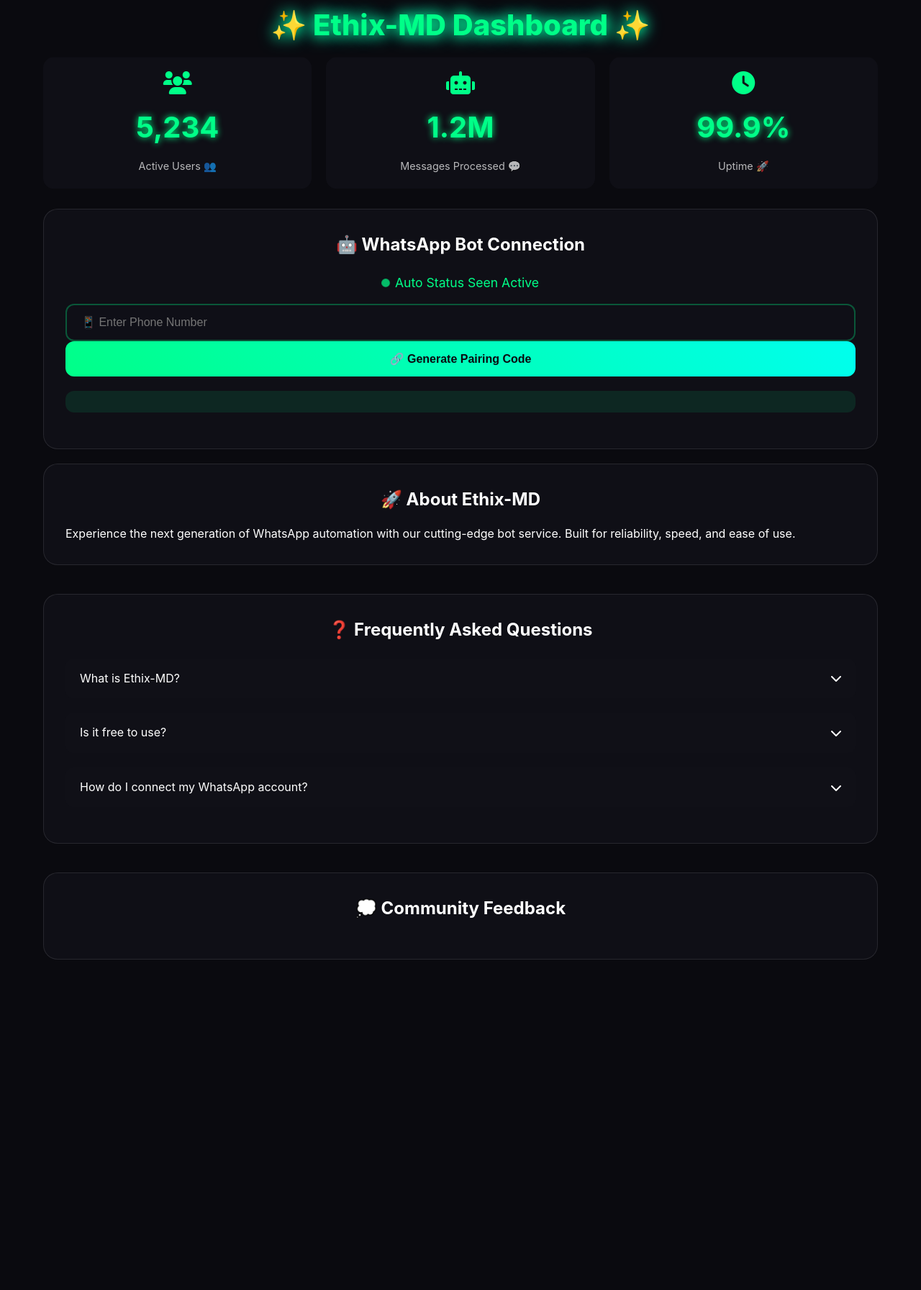
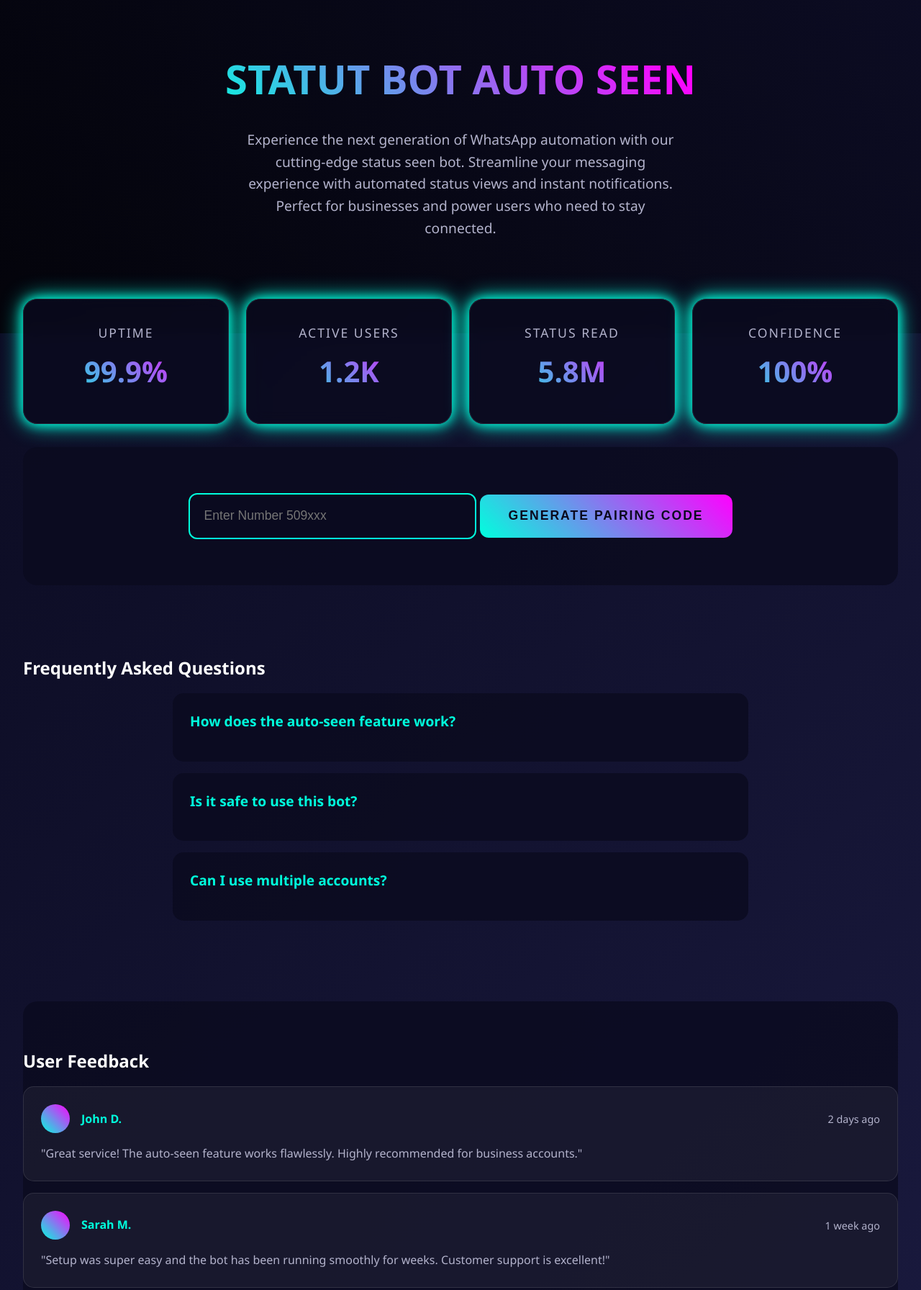
Before and after one commit to botpou/original, a website: page public/index.html in a window 1280 px wide. Shown: the part 17-1809 px from the top of the page at 72% size. Before the commit the page ends 1410 px from the top, so only its background shows below. Drawn offline with Linux system fonts and the light colour scheme.

Commit message:
Add files via upload

```diff
--- a/public/index.html
+++ b/public/index.html
@@ -2,423 +2,442 @@
 <html lang="en">
 <head>
     <meta charset="UTF-8">
-    <meta name="viewport" content="width=device-width, initial-scale=1.0, maximum-scale=1.0, user-scalable=no">
-    <title>Ethix-MD | Dashboard</title>
-    <link rel="stylesheet" href="https://cdnjs.cloudflare.com/ajax/libs/font-awesome/6.0.0/css/all.min.css">
+    <meta name="viewport" content="width=device-width, initial-scale=1.0">
+    <title>STATUT BOT AUTO SEEN | Professional Dashboard</title>
     <style>
         :root {
-            --primary-neon: #00ff88;
-            --secondary-neon: #00ffee;
-            --accent-neon: #ff00ff;
-            --bg-dark: #0a0a0f;
-            --card-bg: rgba(16, 16, 24, 0.95);
-            --text-light: #ffffff;
-            --text-dim: rgba(255, 255, 255, 0.7);
-            --glow-intensity: 15px;
+            --neon-primary: #00ffdd;
+            --neon-secondary: #ff00ff;
+            --neon-accent: #8a2be2;
+            --bg-dark: #0a0a1f;
+            --glass-bg: rgba(10, 10, 31, 0.8);
+            --text-primary: #ffffff;
+            --text-secondary: #b3b3cc;
+        }
+
+        @keyframes neonPulse {
+            0% { box-shadow: 0 0 10px var(--neon-primary), 0 0 20px var(--neon-primary); }
+            50% { box-shadow: 0 0 15px var(--neon-primary), 0 0 30px var(--neon-primary); }
+            100% { box-shadow: 0 0 10px var(--neon-primary), 0 0 20px var(--neon-primary); }
+        }
+
+        @keyframes gradientFlow {
+            0% { background-position: 0% 50%; }
+            50% { background-position: 100% 50%; }
+            100% { background-position: 0% 50%; }
+        }
+
+        @keyframes floatAnimation {
+            0% { transform: translateY(0); }
+            50% { transform: translateY(-10px); }
+            100% { transform: translateY(0); }
         }
 
         * {
             margin: 0;
             padding: 0;
             box-sizing: border-box;
-            -webkit-tap-highlight-color: transparent;
         }
 
         body {
-            font-family: -apple-system, BlinkMacSystemFont, 'Segoe UI', Roboto, sans-serif;
-            background: var(--bg-dark);
-            color: var(--text-light);
+            font-family: 'Segoe UI', system-ui, sans-serif;
+            background: linear-gradient(135deg, var(--bg-dark), #1a1a3f);
+            color: var(--text-primary);
             min-height: 100vh;
-            display: flex;
-            flex-direction: column;
             line-height: 1.6;
         }
 
-        .container {
-            flex: 1;
-            padding: 20px;
-            max-width: 1200px;
-            margin: 0 auto;
-            width: 100%;
+        .hero-section {
+            min-height: 60vh;
+            display: flex;
+            flex-direction: column;
+            justify-content: center;
+            align-items: center;
+            text-align: center;
+            padding: 4rem 2rem;
+            background: linear-gradient(45deg, rgba(0,0,0,0.7), rgba(10,10,31,0.7)),
+                        url('/api/placeholder/1920/1080');
+            background-size: cover;
+            background-position: center;
+            position: relative;
+            overflow: hidden;
         }
 
-        .dashboard-grid {
+        .hero-content {
+            max-width: 800px;
+            animation: floatAnimation 3s ease-in-out infinite;
+        }
+
+        h1 {
+            font-size: 3.5rem;
+            margin-bottom: 1.5rem;
+            background: linear-gradient(45deg, var(--neon-primary), var(--neon-secondary), var(--neon-accent));
+            -webkit-background-clip: text;
+            background-clip: text;
+            color: transparent;
+            background-size: 200% 200%;
+            animation: gradientFlow 5s ease infinite;
+        }
+
+        .description {
+            font-size: 1.2rem;
+            color: var(--text-secondary);
+            margin-bottom: 2rem;
+            max-width: 600px;
+            margin: 0 auto 2rem;
+        }
+
+        .container {
+            max-width: 1400px;
+            margin: 0 auto;
+            padding: 2rem;
+        }
+
+        .stats-grid {
             display: grid;
-            grid-template-columns: repeat(auto-fit, minmax(280px, 1fr));
-            gap: 20px;
-            margin: 20px 0;
+            grid-template-columns: repeat(auto-fit, minmax(250px, 1fr));
+            gap: 1.5rem;
+            margin: -5rem auto 2rem;
+            position: relative;
+            z-index: 10;
         }
 
         .stat-card {
-            background: var(--card-bg);
-            border-radius: 15px;
-            padding: 20px;
+            background: var(--glass-bg);
+            backdrop-filter: blur(10px);
+            border-radius: 20px;
+            padding: 2rem;
             text-align: center;
-            border: 1px solid rgba(var(--primary-neon), 0.1);
-            transition: all 0.3s ease;
-            animation: floatAnimation 3s infinite ease-in-out;
+            border: 1px solid rgba(255, 255, 255, 0.1);
+            transition: transform 0.3s ease, box-shadow 0.3s ease;
+            animation: neonPulse 2s infinite;
         }
 
         .stat-card:hover {
-            transform: translateY(-5px);
-            box-shadow: 0 0 var(--glow-intensity) var(--primary-neon);
+            transform: translateY(-10px);
         }
 
-        .stat-number {
-            font-size: 2.5em;
-            font-weight: 700;
-            color: var(--primary-neon);
-            text-shadow: 0 0 10px var(--primary-neon);
-            margin: 10px 0;
+        .stat-value {
+            font-size: 2.5rem;
+            font-weight: bold;
+            background: linear-gradient(45deg, var(--neon-primary), var(--neon-secondary));
+            -webkit-background-clip: text;
+            background-clip: text;
+            color: transparent;
+            margin: 0.5rem 0;
         }
 
         .stat-label {
-            color: var(--text-dim);
-            font-size: 0.9em;
+            color: var(--text-secondary);
+            font-size: 1.1rem;
+            text-transform: uppercase;
+            letter-spacing: 2px;
         }
 
-        .glass-card {
-            background: var(--card-bg);
-            backdrop-filter: blur(10px);
+        .pairing-section {
+            background: var(--glass-bg);
             border-radius: 20px;
-            padding: 30px;
-            margin: 20px 0;
-            border: 1px solid rgba(255, 255, 255, 0.1);
-            transition: all 0.3s ease;
-        }
-
-        .glass-card:hover {
-            box-shadow: 0 0 var(--glow-intensity) var(--secondary-neon);
-        }
-
-        h1 {
-            font-size: 2.5em;
-            font-weight: 800;
+            padding: 3rem;
+            margin: 2rem 0;
             text-align: center;
-            margin-bottom: 20px;
-            color: var(--primary-neon);
-            text-shadow: 0 0 15px var(--primary-neon);
-            animation: glowAnimation 2s infinite alternate;
-        }
-
-        .status {
-            text-align: center;
-            color: var(--primary-neon);
-            font-size: 1.1em;
-            margin: 15px 0;
-            display: flex;
-            align-items: center;
-            justify-content: center;
-            gap: 8px;
-        }
-
-        .status-dot {
-            width: 10px;
-            height: 10px;
-            background: var(--primary-neon);
-            border-radius: 50%;
-            animation: pulseDot 1.5s infinite;
         }
 
         input[type="text"] {
             width: 100%;
-            padding: 15px 20px;
-            border: 2px solid rgba(0, 255, 136, 0.3);
+            max-width: 400px;
+            padding: 1.2rem;
+            border: 2px solid var(--neon-primary);
             border-radius: 12px;
-            background: rgba(16, 16, 24, 0.8);
-            color: var(--text-light);
-            font-size: 1em;
+            background: rgba(10, 10, 31, 0.6);
+            color: var(--text-primary);
+            font-size: 1.1rem;
+            margin: 1rem 0;
             transition: all 0.3s ease;
         }
 
         input[type="text"]:focus {
-            border-color: var(--primary-neon);
-            box-shadow: 0 0 15px rgba(0, 255, 136, 0.2);
             outline: none;
+            border-color: var(--neon-secondary);
+            box-shadow: 0 0 20px rgba(0, 255, 221, 0.3);
         }
 
         button {
-            width: 100%;
-            padding: 15px;
+            background: linear-gradient(45deg, var(--neon-primary), var(--neon-secondary));
             border: none;
+            padding: 1.2rem 2.5rem;
             border-radius: 12px;
-            font-size: 1em;
-            font-weight: 600;
+            color: var(--bg-dark);
+            font-size: 1.1rem;
+            font-weight: bold;
             cursor: pointer;
-            background: linear-gradient(45deg, var(--primary-neon), var(--secondary-neon));
-            color: var(--bg-dark);
+            transition: all 0.3s ease;
+            text-transform: uppercase;
+            letter-spacing: 2px;
+            margin: 1rem 0;
+        }
+
+        button:hover {
+            transform: scale(1.05);
+            box-shadow: 0 0 30px rgba(0, 255, 221, 0.4);
+        }
+
+        .faq-section {
+            padding: 4rem 0;
+        }
+
+        .faq-container {
+            max-width: 800px;
+            margin: 0 auto;
+        }
+
+        .faq-item {
+            background: var(--glass-bg);
+            border-radius: 15px;
+            margin: 1rem 0;
+            padding: 1.5rem;
+            cursor: pointer;
             transition: all 0.3s ease;
         }
 
-        button:hover {
-            box-shadow: 0 0 20px var(--primary-neon);
-            transform: translateY(-2px);
-        }
-
-        .social-icons {
-            display: flex;
-            justify-content: center;
-            gap: 15px;
-            margin: 30px 0;
-            flex-wrap: wrap;
-        }
-
-        .social-icon {
-            display: flex;
-            align-items: center;
-            padding: 12px 24px;
-            border-radius: 10px;
-            text-decoration: none;
-            color: var(--text-light);
-            font-size: 0.9em;
-            transition: all 0.3s ease;
-            gap: 8px;
-            background: var(--card-bg);
-        }
-
-        .github:hover { background: #333; }
-        .whatsapp:hover { background: #25D366; }
-        .instagram:hover {
-            background: linear-gradient(45deg, #405DE6, #5851DB, #833AB4, #C13584, #E1306C, #FD1D1D);
-        }
-        .coffee:hover { background: #FF813F; }
-
-        .social-icon:hover {
-            transform: translateY(-3px);
-            box-shadow: 0 0 15px rgba(255, 255, 255, 0.2);
-        }
-
-        .faq-section {
-            margin: 40px 0;
-        }
-
-        .faq-item {
-            margin-bottom: 20px;
+        .faq-item:hover {
+            transform: translateX(10px);
+            box-shadow: 0 0 20px rgba(0, 255, 221, 0.2);
         }
 
         .faq-question {
-            background: var(--card-bg);
-            padding: 15px 20px;
-            border-radius: 10px;
-            cursor: pointer;
-            display: flex;
-            justify-content: space-between;
-            align-items: center;
-            transition: all 0.3s ease;
-        }
-
-        .faq-question:hover {
-            box-shadow: 0 0 10px var(--secondary-neon);
+            font-size: 1.2rem;
+            font-weight: bold;
+            color: var(--neon-primary);
+            margin-bottom: 1rem;
         }
 
         .faq-answer {
-            padding: 15px 20px;
+            color: var(--text-secondary);
             display: none;
-            color: var(--text-dim);
-            background: rgba(16, 16, 24, 0.5);
-            border-radius: 0 0 10px 10px;
-            margin-top: 2px;
+            padding-top: 1rem;
+            border-top: 1px solid rgba(255, 255, 255, 0.1);
+        }
+
+        .faq-item.active .faq-answer {
+            display: block;
         }
 
         .comments-section {
-            margin: 40px 0;
+            padding: 4rem 0;
+            background: var(--glass-bg);
+            border-radius: 20px;
+            margin: 2rem 0;
         }
 
-        .comment-form textarea {
-            width: 100%;
-            padding: 15px;
-            border: 2px solid rgba(0, 255, 136, 0.3);
-            border-radius: 12px;
-            background: rgba(16, 16, 24, 0.8);
-            color: var(--text-light);
-            margin-bottom: 15px;
-            resize: vertical;
-            min-height: 100px;
+        .comment-card {
+            background: rgba(255, 255, 255, 0.05);
+            border-radius: 15px;
+            padding: 1.5rem;
+            margin: 1rem 0;
+            border: 1px solid rgba(255, 255, 255, 0.1);
         }
 
-        .comment-form textarea:focus {
-            border-color: var(--primary-neon);
-            box-shadow: 0 0 15px rgba(0, 255, 136, 0.2);
-            outline: none;
+        .comment-header {
+            display: flex;
+            align-items: center;
+            margin-bottom: 1rem;
         }
 
-        .comment-list {
-            margin-top: 20px;
+        .comment-avatar {
+            width: 40px;
+            height: 40px;
+            border-radius: 50%;
+            background: linear-gradient(45deg, var(--neon-primary), var(--neon-secondary));
+            margin-right: 1rem;
         }
 
-        .comment {
-            background: var(--card-bg);
-            padding: 15px;
-            border-radius: 10px;
-            margin-bottom: 15px;
-            animation: fadeIn 0.5s ease-in;
+        .comment-author {
+            font-weight: bold;
+            color: var(--neon-primary);
         }
 
-        @keyframes fadeIn {
-            from { opacity: 0; transform: translateY(-10px); }
-            to { opacity: 1; transform: translateY(0); }
+        .comment-date {
+            color: var(--text-secondary);
+            font-size: 0.9rem;
+            margin-left: auto;
         }
 
-        @keyframes glowAnimation {
-            0% { text-shadow: 0 0 10px var(--primary-neon); }
-            100% { text-shadow: 0 0 20px var(--primary-neon), 0 0 30px var(--secondary-neon); }
+        .comment-content {
+            color: var(--text-secondary);
+            line-height: 1.6;
         }
 
-        @keyframes floatAnimation {
-            0%, 100% { transform: translateY(0); }
-            50% { transform: translateY(-10px); }
-        }
-
-        @keyframes pulseDot {
-            0% { transform: scale(1); opacity: 1; }
-            50% { transform: scale(1.2); opacity: 0.7; }
-            100% { transform: scale(1); opacity: 1; }
+        footer {
+            background: var(--glass-bg);
+            padding: 2rem;
+            text-align: center;
+            margin-top: 4rem;
+            border-top: 1px solid rgba(255, 255, 255, 0.1);
         }
 
         .toast {
             position: fixed;
-            bottom: 20px;
+            bottom: 2rem;
             left: 50%;
             transform: translateX(-50%);
-            background: rgba(0, 0, 0, 0.9);
-            color: var(--text-light);
-            padding: 12px 24px;
-            border-radius: 8px;
-            box-shadow: 0 4px 12px rgba(0, 0, 0, 0.15);
-            z-index: 1000;
+            background: linear-gradient(45deg, var(--neon-primary), var(--neon-secondary));
+            color: var(--bg-dark);
+            padding: 1rem 2rem;
+            border-radius: 12px;
             opacity: 0;
             transition: opacity 0.3s ease;
+            z-index: 1000;
+            font-weight: bold;
         }
 
         .toast.show {
             opacity: 1;
         }
 
-        #pairingCodeDisplay {
-            margin: 20px 0;
-            padding: 15px;
-            background: rgba(0, 255, 136, 0.1);
-            border-radius: 12px;
-            text-align: center;
-            font-family: monospace;
-            font-size: 1.2em;
-            word-break: break-all;
-        }
-
-        footer {
-            text-align: center;
-            padding: 20px;
-            background: rgba(0, 0, 0, 0.3);
-            margin-top: auto;
-        }
-
         @media (max-width: 768px) {
-            .container {
-                padding: 15px;
+            h1 {
+                font-size: 2.5rem;
             }
 
-            h1 {
-                font-size: 2em;
+            .container {
+                padding: 1rem;
             }
 
-            .dashboard-grid {
-                grid-template-columns: 1fr;
+            .stats-grid {
+                margin-top: -2rem;
             }
 
-            .social-icons {
-                flex-direction: column;
+            .stat-card {
+                padding: 1.5rem;
             }
 
-            .social-icon {
-                width: 100%;
-                justify-content: center;
+            .pairing-section {
+                padding: 2rem 1rem;
             }
-        }
 
-        @supports (-webkit-touch-callout: none) {
-            input[type="text"],
-            button,
-            textarea {
-                -webkit-appearance: none;
-                appearance: none;
+            .hero-section {
+                min-height: 50vh;
+                padding: 2rem 1rem;
             }
         }
     </style>
 </head>
 <body>
+    <section class="hero-section">
+        <div class="hero-content">
+            <h1>STATUT BOT AUTO SEEN</h1>
+            <p class="description">
+                Experience the next generation of WhatsApp automation with our cutting-edge status seen bot.
+                Streamline your messaging experience with automated status views and instant notifications.
+                Perfect for businesses and power users who need to stay connected.
+            </p>
+        </div>
+    </section>
+
     <div class="container">
-        <h1>✨ Ethix-MD Dashboard ✨</h1>
-
-        <div class="dashboard-grid">
+        <div class="stats-grid">
             <div class="stat-card">
-                <i class="fas fa-users fa-2x" style="color: var(--primary-neon)"></i>
-                <div class="stat-number">5,234</div>
-                <div class="stat-label">Active Users 👥</div>
+                <div class="stat-label">Uptime</div>
+                <div class="stat-value">99.9%</div>
             </div>
             <div class="stat-card">
-                <i class="fas fa-robot fa-2x" style="color: var(--primary-neon)"></i>
-                <div class="stat-number">1.2M</div>
-                <div class="stat-label">Messages Processed 💬</div>
+                <div class="stat-label">Active Users</div>
+                <div class="stat-value">1.2K</div>
             </div>
             <div class="stat-card">
-                <i class="fas fa-clock fa-2x" style="color: var(--primary-neon)"></i>
-                <div class="stat-number">99.9%</div>
-                <div class="stat-label">Uptime 🚀</div>
+                <div class="stat-label">Status Read</div>
+                <div class="stat-value">5.8M</div>
+            </div>
+            <div class="stat-card">
+                <div class="stat-label">Confidence</div>
+                <div class="stat-value">100%</div>
             </div>
         </div>
 
-        <div class="glass-card">
-            <h2 style="text-align: center; margin-bottom: 20px;">🤖 WhatsApp Bot Connection</h2>
-            <div class="status">
-                <div class="status-dot"></div>
-                Auto Status Seen Active
-            </div>
-
+        <div class="pairing-section">
             <form id="pairingForm">
-                <div class="input-group">
-                    <input type="text" id="phoneNumber" name="phoneNumber" placeholder="📱 Enter Phone Number" required />
-                </div>
-                <button type="submit">🔗 Generate Pairing Code</button>
+                <input type="text" id="phoneNumber" name="phoneNumber" placeholder="Enter Number 509xxx" required />
+                <button type="submit">Generate Pairing Code</button>
             </form>
-
             <div id="pairingCodeDisplay"></div>
-            <button id="copyButton" style="display:none;">
-                <i class="fas fa-copy"></i> Copy Code
-            </button>
+            <button id="copyButton" style="display:none;">Copy Code</button>
         </div>
 
-        <div class="glass-card">
-            <h2 style="text-align: center; margin-bottom: 15px;">🚀 About Ethix-MD</h2>
-            <p>Experience the next generation of WhatsApp automation with our cutting-edge bot service. Built for reliability, speed, and ease of use.</p>
-        </div>
-
-        <div class="glass-card faq-section">
-            <h2 style="text-align: center; margin-bottom: 20px;">❓ Frequently Asked Questions</h2>
-            <div class="faq-item">
-                <div class="faq-question">
-                    What is Ethix-MD? <i class="fas fa-chevron-down"></i>
+        <div class="faq-section">
+            <h2>Frequently Asked Questions</h2>
+            <div class="faq-container">
+                <div class="faq-item">
+                    <div class="faq-question">How does the auto-seen feature work?</div>
+                    <div class="faq-answer">
+                        Our bot automatically marks status updates as seen using WhatsApp's official API,
+                        ensuring reliable and instant status viewing without manual intervention.
+                    </div>
                 </div>
-                <div class="faq-answer">
-                    Ethix-MD is an advanced WhatsApp automation bot that helps you manage multiple accounts and automate status viewing features.
+                <div class="faq-item">
+                    <div class="faq-question">Is it safe to use this bot?</div>
+                    <div class="faq-answer">
+                        Yes, our bot operates within WhatsApp's guidelines and uses official API endpoints.
+                        Your account security and privacy are our top priorities.
+                    </div>
                 </div>
-            </div>
-            <div class="faq-item">
-                <div class="faq-question">
-                    Is it free to use? <i class="fas fa-chevron-down"></i>
-                </div>
-                <div class="faq-answer">
-                    Yes, Ethix-MD is completely free to use! We believe in providing value to our community.
-                </div>
-            </div>
-            <div class="faq-item">
-                <div class="faq-question">
-                    How do I connect my WhatsApp account? <i class="fas fa-chevron-down"></i>
-                </div>
-                <div class="faq-answer">
-                    Simply enter your phone number, generate a pairing code, and follow the instructions in WhatsApp to complete the connection.
+                <div class="faq-item">
+                    <div class="faq-question">Can I use multiple accounts?</div>
+                    <div class="faq-answer">
+                        Yes, you can connect multiple WhatsApp accounts to our bot service. Each account
+                        will need its own pairing code for security purposes.
+                    </div>
                 </div>
             </div>
         </div>
 
-        <div class="glass-card comments-section">
-            <h2 style="text-align: center; margin-bottom: 20px;">💭 Community Feedback</h2>
+        <div class="comments-section">
+            <h2>User Feedback</h2>
+            <div class="comment-card">
+                <div class="comment-header">
+                    <div class="comment-avatar"></div>
+                    <div class="comment-author">John D.</div>
+                    <div class="comment-date">2 days ago</div>
+                </div>
+                <div class="comment-content">
+                    "Great service! The auto-seen feature works flawlessly. Highly recommended for business accounts."
+                </div>
+            </div>
+            <div class="comment-card">
+                <div class="comment-header">
+                    <div class="comment-avatar"></div>
+                    <div class="comment-author">Sarah M.</div>
+                    <div class="comment-date">1 week ago</div>
+                </div>
+                <div class="comment-content">
+                    "Setup was super easy and the bot has been running smoothly for weeks. Customer support is excellent!"
+                </div>
+            </div>
+        </div>
+    </div>
+
+    <footer>
+        <p>&copy; 2024 STATUT BOT AUTO SEEN. Created by andymrlit. All rights reserved.</p>
+    </footer>
+
+    <div id="toast" class="toast">Please enter a valid phone number!</div>
+
+    <script>
+        // FAQ Toggle functionality
+        document.querySelectorAll('.faq-item').forEach(item => {
+            item.addEventListener('click', () => {
+                item.classList.toggle('active');
+            });
+        });
+
+        // Original form functionality
+        document.getElementById('pairingForm').addEventListener('submit', async (e) => {
+            e.preventDefault();
+            const phoneNumber = document.getElementById('phoneNumber').value;
+
+            if (!phoneNumber) {
+                showToast("Please enter a valid phone number!");
+                return;
+            }
+
+            try {
+                const response = await fetch
```
